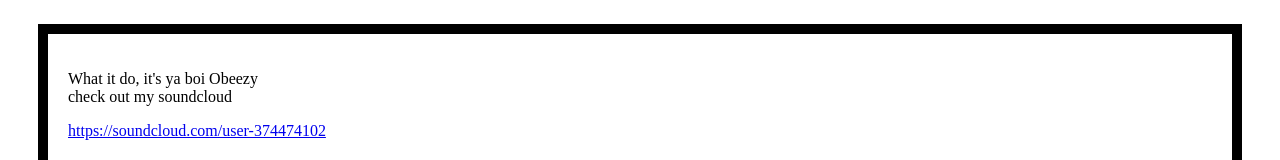
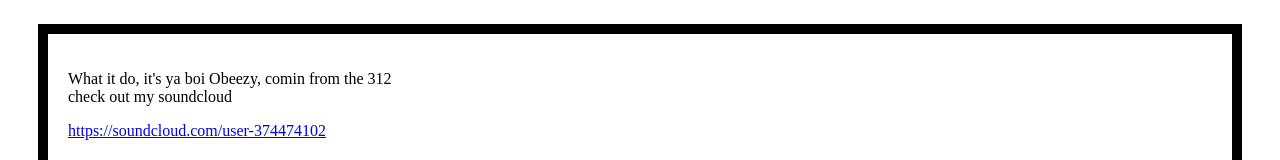
Before and after one commit to jpcanty87/Unit-4-Project-Obeezys-IG, a plain HTML site: page index.html in a window 1280 px wide. Shown: the part 238-398 px from the top of the page. Drawn offline with Linux system fonts and the light colour scheme.

Commit message:
Created using Popcode: https://popcode.org

```diff
--- a/index.html
+++ b/index.html
@@ -33,7 +33,7 @@
             <p>Following<br><br><br> 300</p>
         </div>
 		<div class="bio">
-            <p>What it do, it's ya boi Obeezy <br> check out my soundcloud</p>
+            <p>What it do, it's ya boi Obeezy, comin from the 312 <br> check out my soundcloud</p>
             <a href="https://soundcloud.com/user-374474102">https://soundcloud.com/user-374474102</a>
         </div>
         <div class="horizontal">
```
